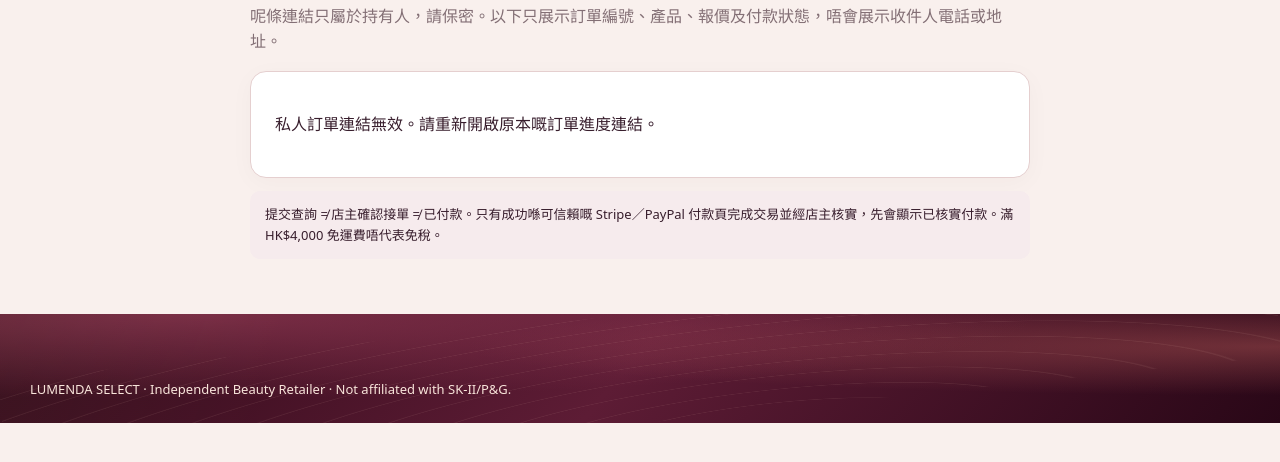
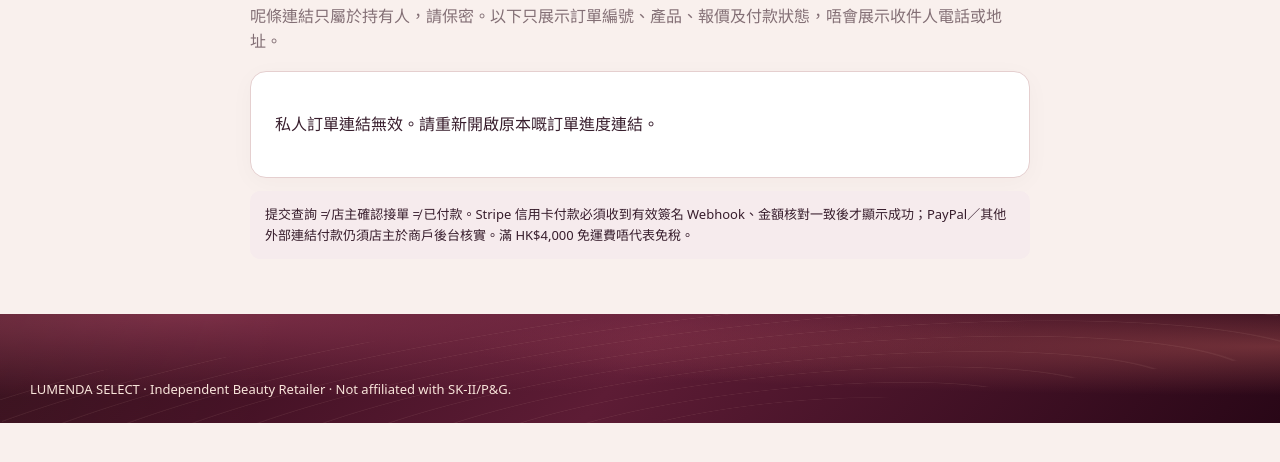
Before and after one commit to chyiop88-eng/lumenda-select, a website: page public/order.html in a window 1280 px wide. Shown: the part 226-688 px from the top of the page. Drawn offline with Linux system fonts and the light colour scheme.

Commit message:
docs/ui: clearly display checkout calculations and safe Stripe sandbox setup

```diff
--- a/public/order.html
+++ b/public/order.html
@@ -2,6 +2,6 @@
 <body><header><nav><div class="brand">LUMENDA SELECT<small>Private order enquiry</small></div><a href="/" class="cta">返回商店</a></nav></header>
 <main class="wrap receipt-page"><h1>私人訂單進度 ✧</h1><p class="muted">呢條連結只屬於持有人，請保密。以下只展示訂單編號、產品、報價及付款狀態，唔會展示收件人電話或地址。</p>
 <section id="receiptResult" class="card" role="status" aria-live="polite"><p>載入訂單進度中…</p></section>
-<p class="notice">提交查詢 ≠ 店主確認接單 ≠ 已付款。只有成功喺可信賴嘅 Stripe／PayPal 付款頁完成交易並經店主核實，先會顯示已核實付款。滿 HK$4,000 免運費唔代表免稅。</p></main>
+<p class="notice">提交查詢 ≠ 店主確認接單 ≠ 已付款。Stripe 信用卡付款必須收到有效簽名 Webhook、金額核對一致後才顯示成功；PayPal／其他外部連結付款仍須店主於商戶後台核實。滿 HK$4,000 免運費唔代表免稅。</p></main>
 <footer class="glow-footer"><div class="shell footer__inner">LUMENDA SELECT · Independent Beauty Retailer · Not affiliated with SK-II/P&G.</div></footer>
 <script src="/order.js" defer></script></body></html>
```
